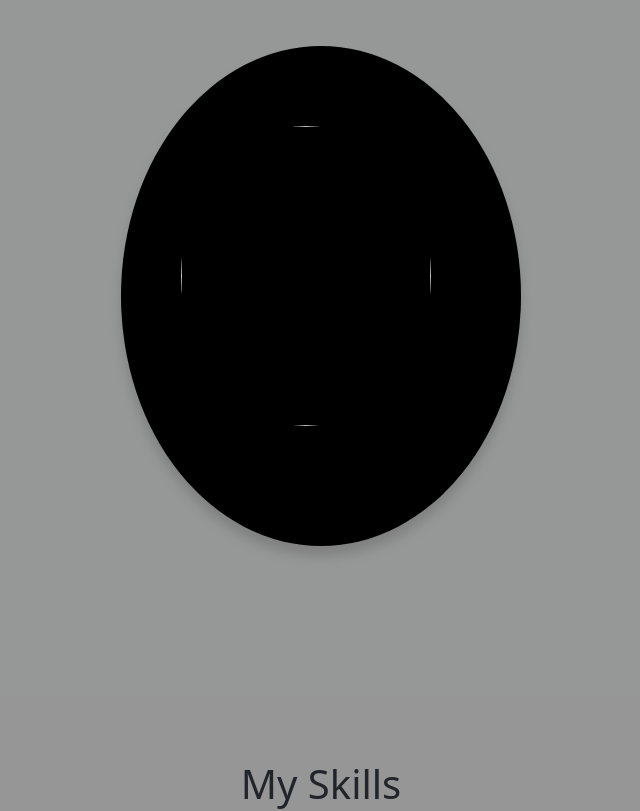
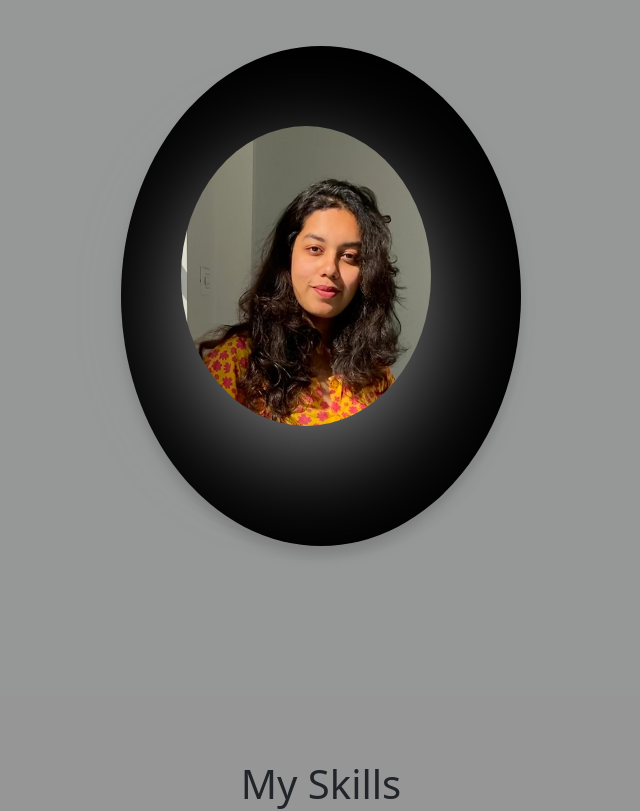
Before and after one commit to shreya-ghub/Portfolio-website, a plain HTML site: page index.html in a window 1280 px wide. Shown: the part 960-1771 px from the top of the page, without its empty margins (319-959 px from the left). Drawn offline with nearby package versions, Linux system fonts and the light colour scheme; files whose address does not match are found by name.

Commit message:
updated pictures

```diff
--- a/index.html
+++ b/index.html
@@ -41,6 +41,7 @@
 
 		<p class="text-center">
 			<h1>My Portfolio</h1>
+			<img src="./bg.png" width="800" height="700">
 		</p>
 
 	  </section>
@@ -48,7 +49,7 @@
 	  <!--About Section-->
 	  <section id="About">
 		<div class="circle">
-			<img src="./images/me.jpeg" width="300" height="400">
+			<img src="./me.jpeg" width="300" height="400">
 			<div class="content">
 				<h1>ABOUT ME</h1>
 				<p>A CSE student dedicated to improving skills through hands-on learning and development work.
```
